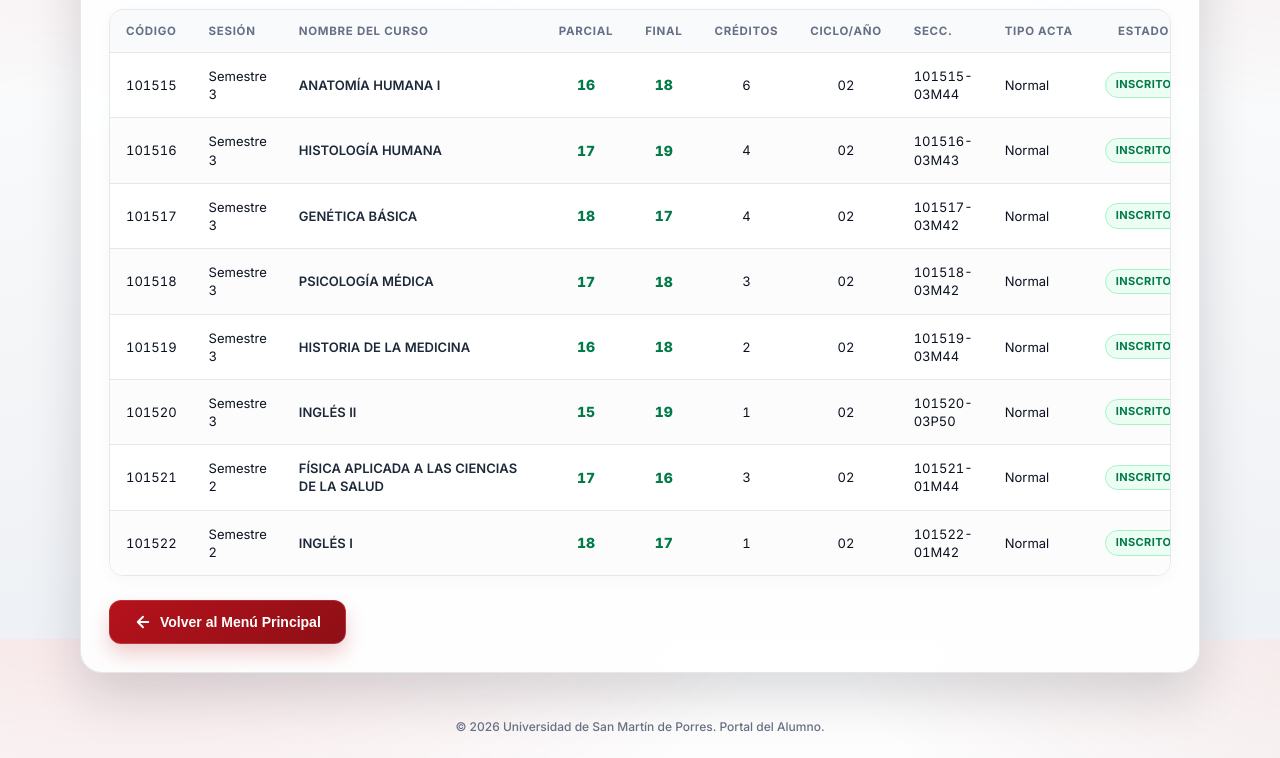
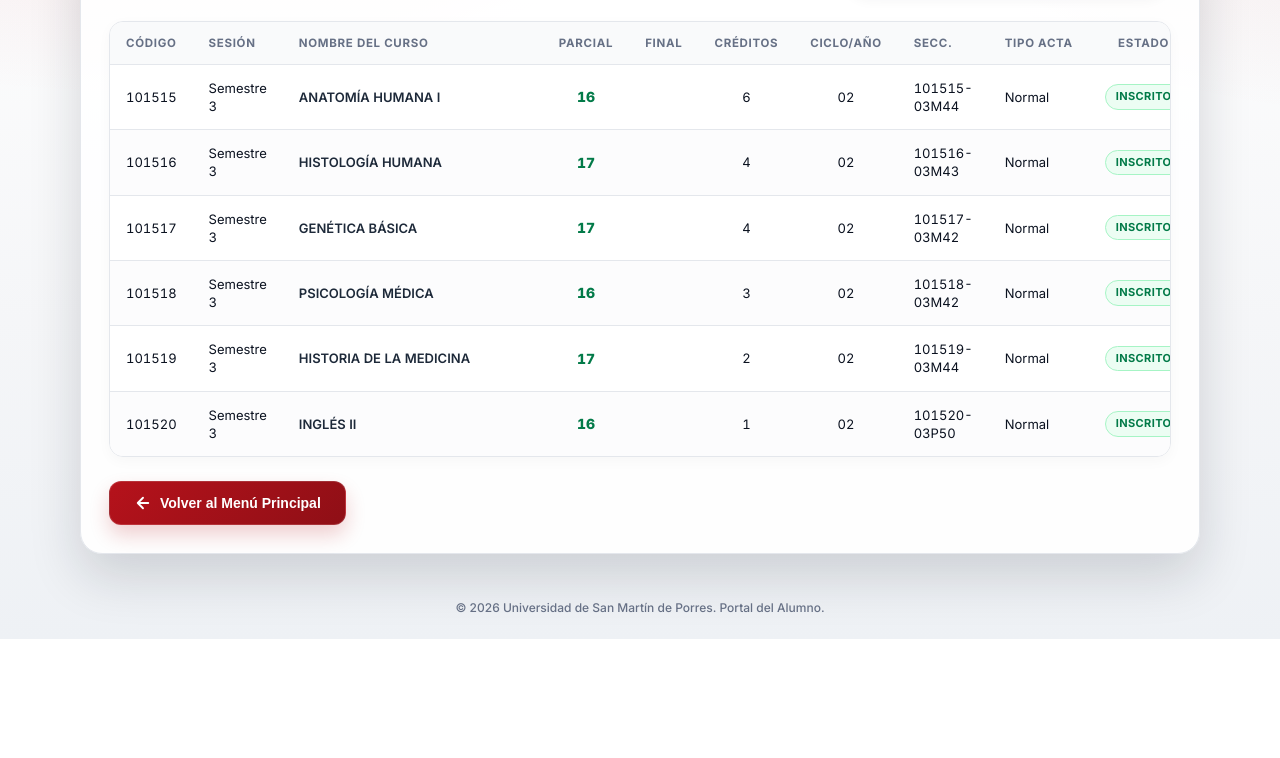
Before and after one commit to juanmollisaca321-crypto/SAP-USMP-FILIAL, a plain HTML site: page ultimo_corregido_v2.html in a window 1280 px wide. Shown: the part 161-919 px from the top of the page. After the commit the page ends 800 px from the top, so only its background shows below. Drawn offline with Linux system fonts and the light colour scheme.

Commit message:
Update ultimo_corregido_v2.html

```diff
--- a/ultimo_corregido_v2.html
+++ b/ultimo_corregido_v2.html
@@ -461,7 +461,7 @@ tbody tr:last-child td{border-bottom:none}
           <td>Semestre 3</td>
           <td>ANATOMÍA HUMANA I</td>
           <td><span class="grade grade-success">16</span></td>
-          <td><span class="grade grade-success">18</span></td>
+          <td><span class="grade grade-success"></span></td>
           <td>6</td>
           <td>02</td>
           <td>101515-03M44</td>
@@ -473,7 +473,7 @@ tbody tr:last-child td{border-bottom:none}
           <td>Semestre 3</td>
           <td>HISTOLOGÍA HUMANA</td>
           <td><span class="grade grade-success">17</span></td>
-          <td><span class="grade grade-success">19</span></td>
+          <td><span class="grade grade-success"></span></td>
           <td>4</td>
           <td>02</td>
           <td>101516-03M43</td>
@@ -484,8 +484,8 @@ tbody tr:last-child td{border-bottom:none}
           <td>101517</td>
           <td>Semestre 3</td>
           <td>GENÉTICA BÁSICA</td>
-          <td><span class="grade grade-success">18</span></td>
           <td><span class="grade grade-success">17</span></td>
+          <td><span class="grade grade-success"></span></td>
           <td>4</td>
           <td>02</td>
           <td>101517-03M42</td>
@@ -496,8 +496,8 @@ tbody tr:last-child td{border-bottom:none}
           <td>101518</td>
           <td>Semestre 3</td>
           <td>PSICOLOGÍA MÉDICA</td>
-          <td><span class="grade grade-success">17</span></td>
-          <td><span class="grade grade-success">18</span></td>
+          <td><span class="grade grade-success">16</span></td>
+          <td><span class="grade grade-success"></span></td>
           <td>3</td>
           <td>02</td>
           <td>101518-03M42</td>
@@ -508,8 +508,8 @@ tbody tr:last-child td{border-bottom:none}
           <td>101519</td>
           <td>Semestre 3</td>
           <td>HISTORIA DE LA MEDICINA</td>
-          <td><span class="grade grade-success">16</span></td>
-          <td><span class="grade grade-success">18</span></td>
+          <td><span class="grade grade-success">17</span></td>
+          <td><span class="grade grade-success"></span></td>
           <td>2</td>
           <td>02</td>
           <td>101519-03M44</td>
@@ -520,35 +520,11 @@ tbody tr:last-child td{border-bottom:none}
           <td>101520</td>
           <td>Semestre 3</td>
           <td>INGLÉS II</td>
-          <td><span class="grade grade-success">15</span></td>
-          <td><span class="grade grade-success">19</span></td>
+          <td><span class="grade grade-success">16</span></td>
+          <td><span class="grade grade-success"></span></td>
           <td>1</td>
           <td>02</td>
           <td>101520-03P50</td>
-          <td>Normal</td>
-          <td><span class="status-pill status-inscrito">Inscrito</span></td>
-        </tr>
-        <tr>
-          <td>101521</td>
-          <td>Semestre 2</td>
-          <td>FÍSICA APLICADA A LAS CIENCIAS DE LA SALUD</td>
-          <td><span class="grade grade-success">17</span></td>
-          <td><span class="grade grade-success">16</span></td>
-          <td>3</td>
-          <td>02</td>
-          <td>101521-01M44</td>
-          <td>Normal</td>
-          <td><span class="status-pill status-inscrito">Inscrito</span></td>
-        </tr>
-        <tr>
-          <td>101522</td>
-          <td>Semestre 2</td>
-          <td>INGLÉS I</td>
-          <td><span class="grade grade-success">18</span></td>
-          <td><span class="grade grade-success">17</span></td>
-          <td>1</td>
-          <td>02</td>
-          <td>101522-01M42</td>
           <td>Normal</td>
           <td><span class="status-pill status-inscrito">Inscrito</span></td>
         </tr>
```
